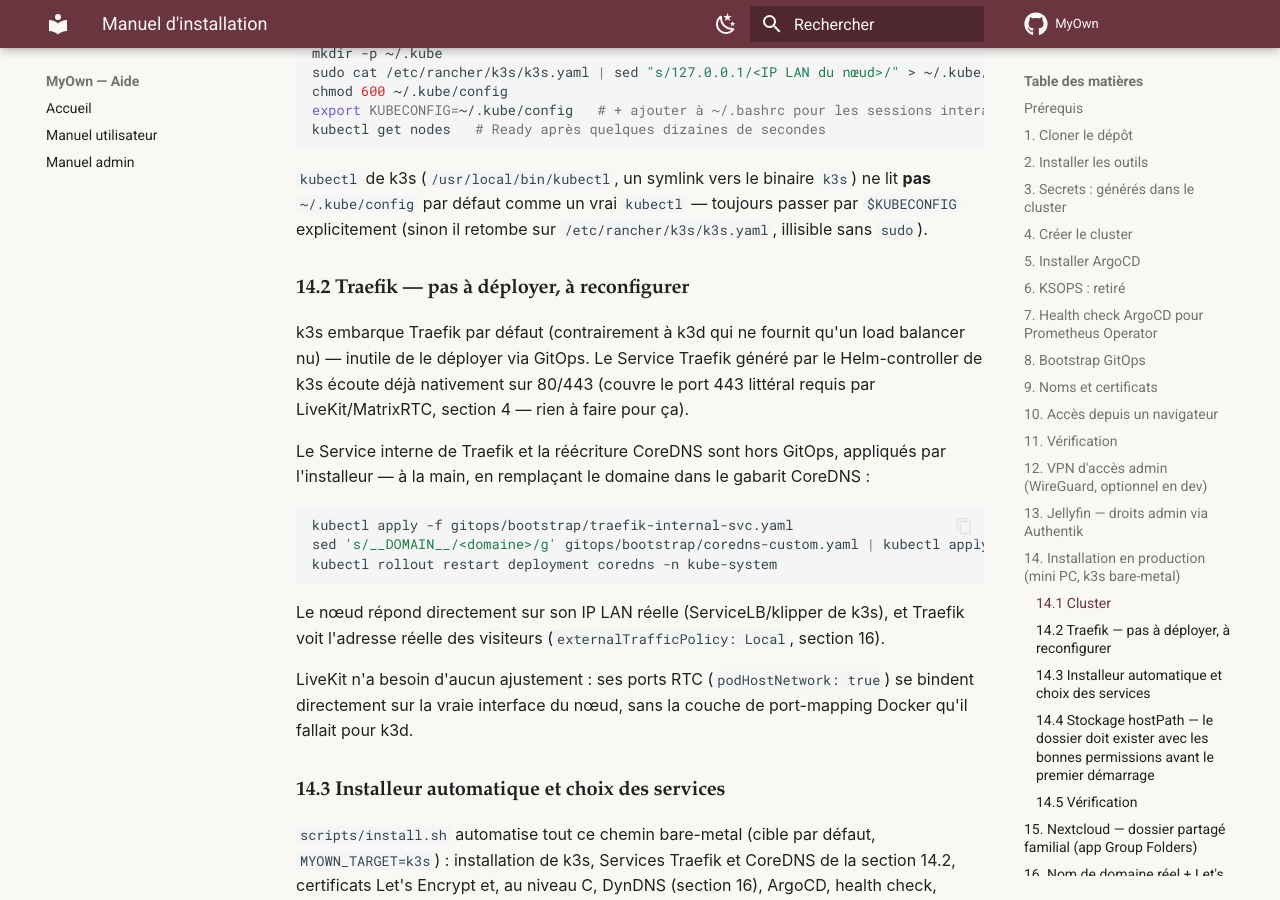
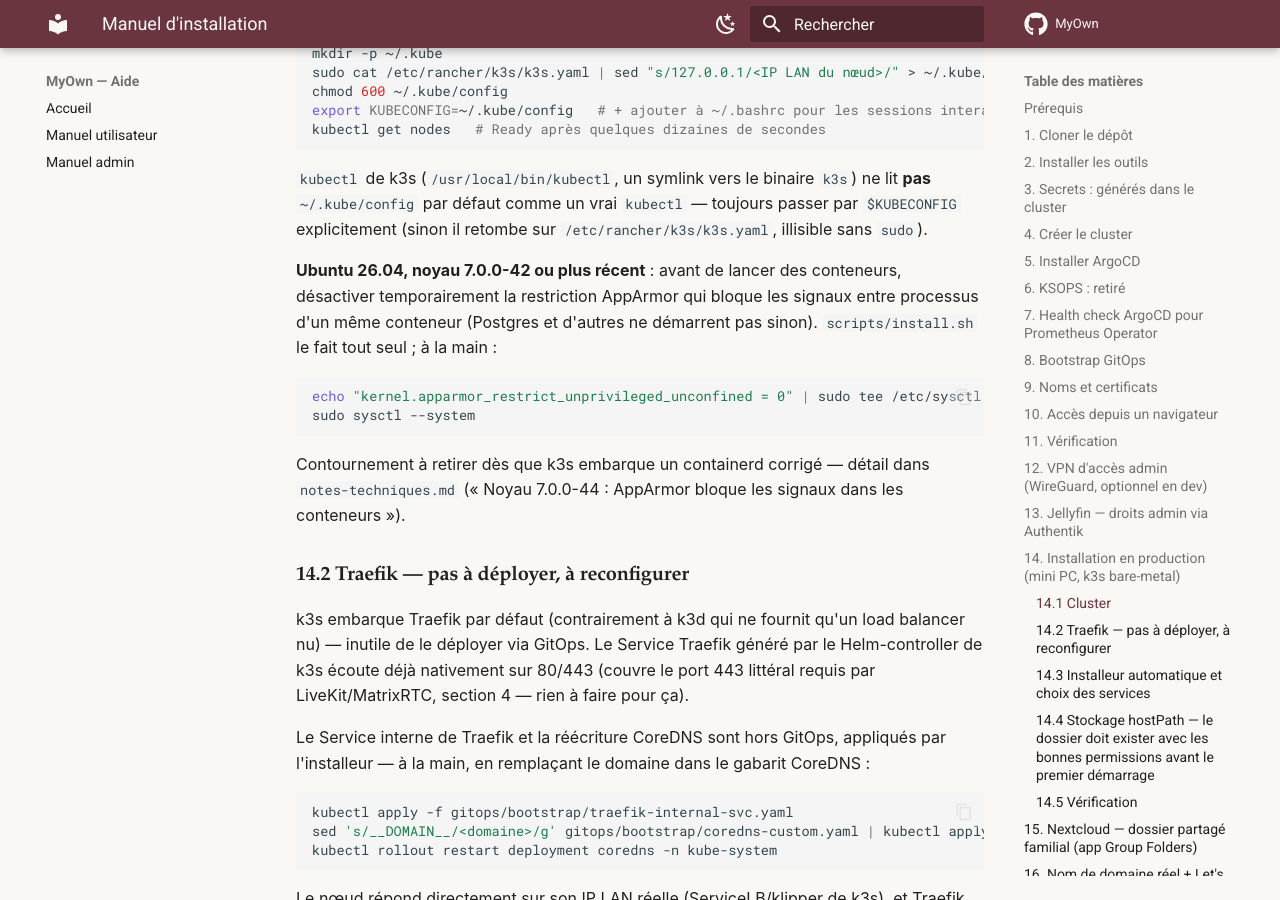
Before and after one commit to Pavliin/MyOwn, an MkDocs documentation site: the page built from docs/manuel-installation.md, in a window 1280 px wide and 900 px high, scrolled down 5495 px. Built offline with MkDocs 1.6.1 and Material for MkDocs 9.7.7, drawn with Linux system fonts in a browser that asks for light colours; comment, search, counter and statistics services are not loaded.

Commit message:
fix(install): work around AppArmor blocking signals in containers
Ubuntu 26.04 kernels 7.0.0-42 and later turn the unprivileged-unconfined
restriction into a stacked AppArmor label that containerd's profile does
not accept as a signal peer, so Postgres, gosu and tini hang. Set
kernel.apparmor_restrict_unprivileged_unconfined to 0 until k3s ships a
fixed containerd, and document the incident and its removal.

Co-Authored-By: Claude Opus 5.5 <noreply@anthropic.com>

````diff
--- a/docs/manuel-installation.md
+++ b/docs/manuel-installation.md
@@ -164,6 +164,15 @@ kubectl get nodes   # Ready après quelques dizaines de secondes
 ```
 
 `kubectl` de k3s (`/usr/local/bin/kubectl`, un symlink vers le binaire `k3s`) ne lit **pas** `~/.kube/config` par défaut comme un vrai `kubectl` — toujours passer par `$KUBECONFIG` explicitement (sinon il retombe sur `/etc/rancher/k3s/k3s.yaml`, illisible sans `sudo`).
+
+**Ubuntu 26.04, noyau 7.0.0-42 ou plus récent** : avant de lancer des conteneurs, désactiver temporairement la restriction AppArmor qui bloque les signaux entre processus d'un même conteneur (Postgres et d'autres ne démarrent pas sinon). `scripts/install.sh` le fait tout seul ; à la main :
+
+```bash
+echo "kernel.apparmor_restrict_unprivileged_unconfined = 0" | sudo tee /etc/sysctl.d/60-myown-apparmor-containerd.conf
+sudo sysctl --system
+```
+
+Contournement à retirer dès que k3s embarque un containerd corrigé — détail dans `notes-techniques.md` (« Noyau 7.0.0-44 : AppArmor bloque les signaux dans les conteneurs »).
 
 ### 14.2 Traefik — pas à déployer, à reconfigurer
 
````
Also changed, not shown: docs/notes-techniques.md (+12 -0 lines), 1 other file.
